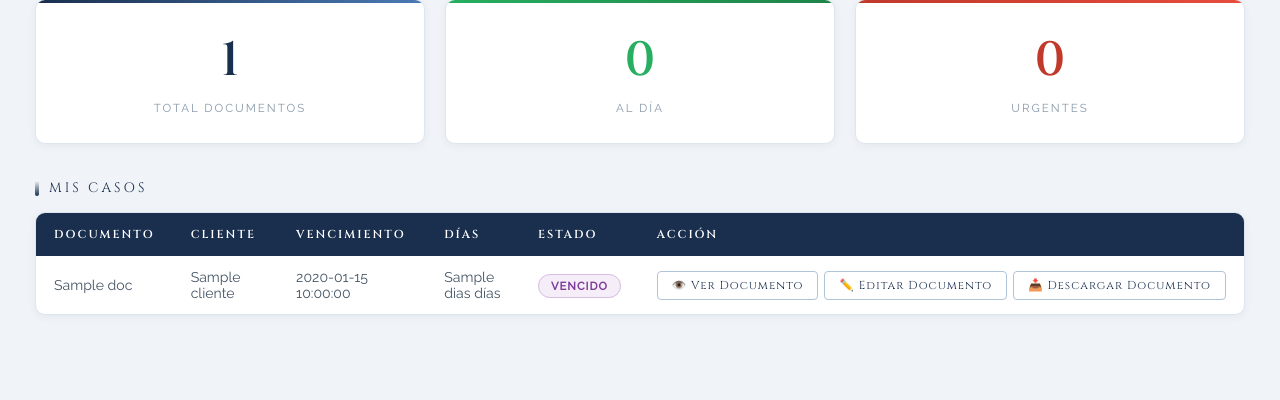
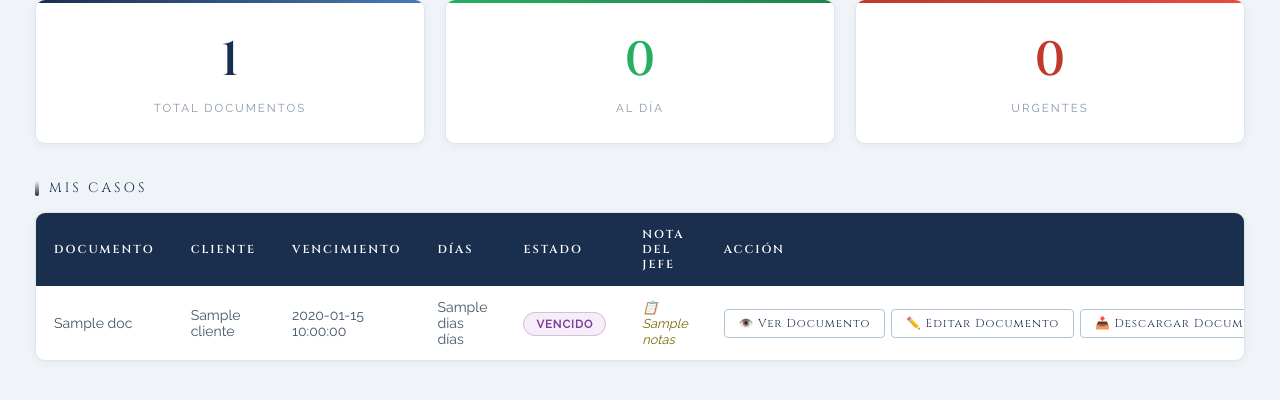
Before and after one commit to Carlosp0607/lexdoc, a Flask app: template templates/abogado/dashboard.html in a window 1280 px wide. Shown: the part 166-566 px from the top of the page. Run offline with Flask 3, Linux system fonts and the light colour scheme; the template is opened without the code that fills it: most values are stand-ins (such as "Sample title", 1, 10 or a date in 2020); some libraries are stand-ins or nearby versions.

Commit message:
fix colspan abogado dashboard

```diff
--- a/templates/abogado/dashboard.html
+++ b/templates/abogado/dashboard.html
@@ -110,6 +110,7 @@
     <th>VENCIMIENTO</th>
     <th>DÍAS</th>
     <th>ESTADO</th>
+    <th>NOTA DEL JEFE</th>
     <th>ACCIÓN</th>
 </tr>
                 </thead>
@@ -129,6 +130,15 @@
                                     {% elif estado == 'vencido' %}VENCIDO
                                     {% endif %}
                                 </span>
+                            </td>
+                            <td>
+    {% if doc['notas'] %}
+        <span style="font-size:0.8rem; color:#7d6608; font-style:italic;">
+            📋 {{ doc['notas'] }}
+        </span>
+    {% else %}
+        <span style="font-size:0.75rem; color:#ccddee;">Sin notas</span>
+    {% endif %}
 </td>
                             <td>
     <div style="display:flex; gap:6px; flex-wrap:nowrap;">
@@ -152,7 +162,7 @@
                         {% endfor %}
                     {% else %}
                         <tr>
-                            <td colspan="6" class="empty">
+                            <td colspan="7" class="empty">
                                 No tienes documentos asignados aún
                             </td>
                         </tr>
```
Lines whose indentation alone changed are shown as unchanged.
